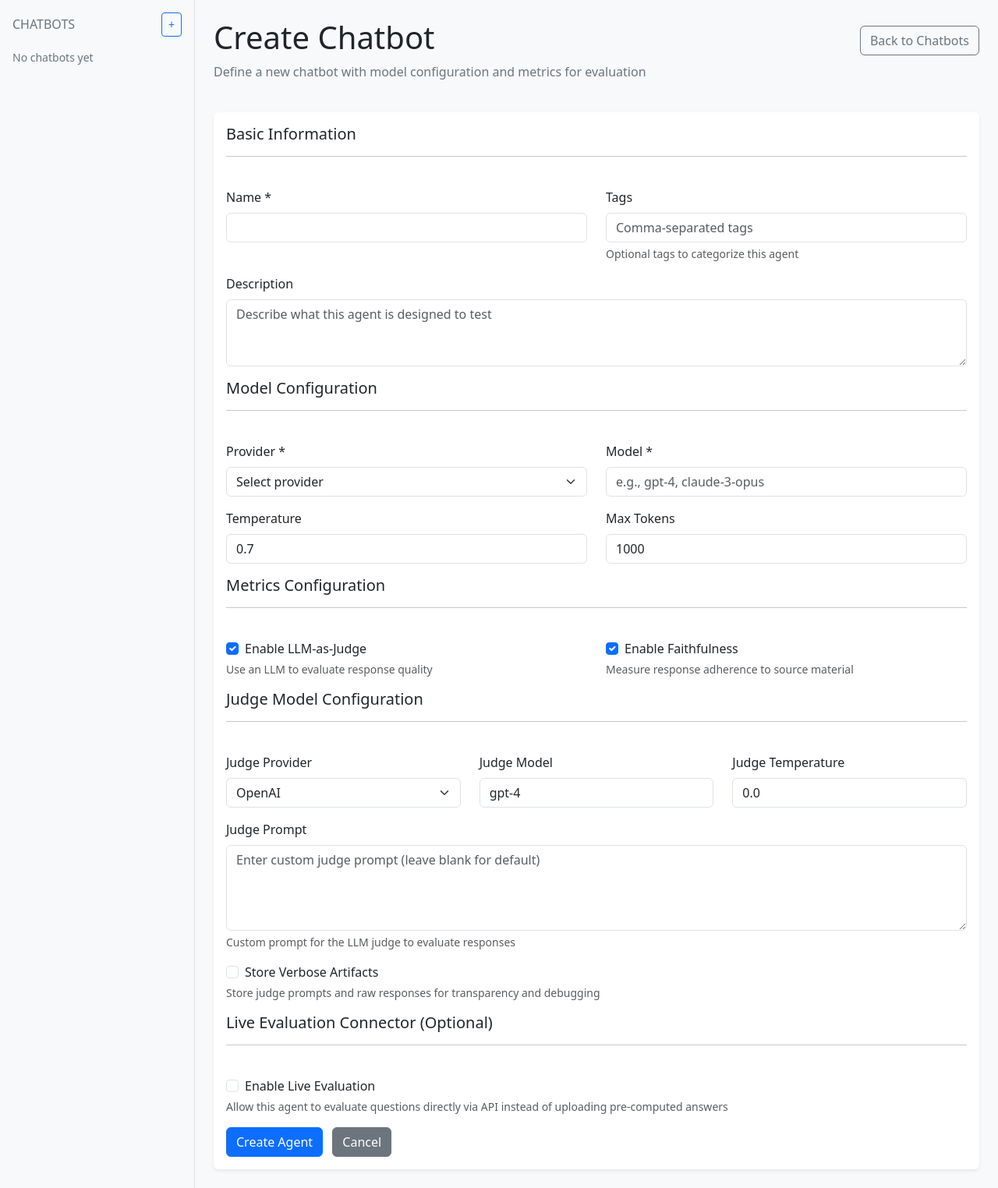
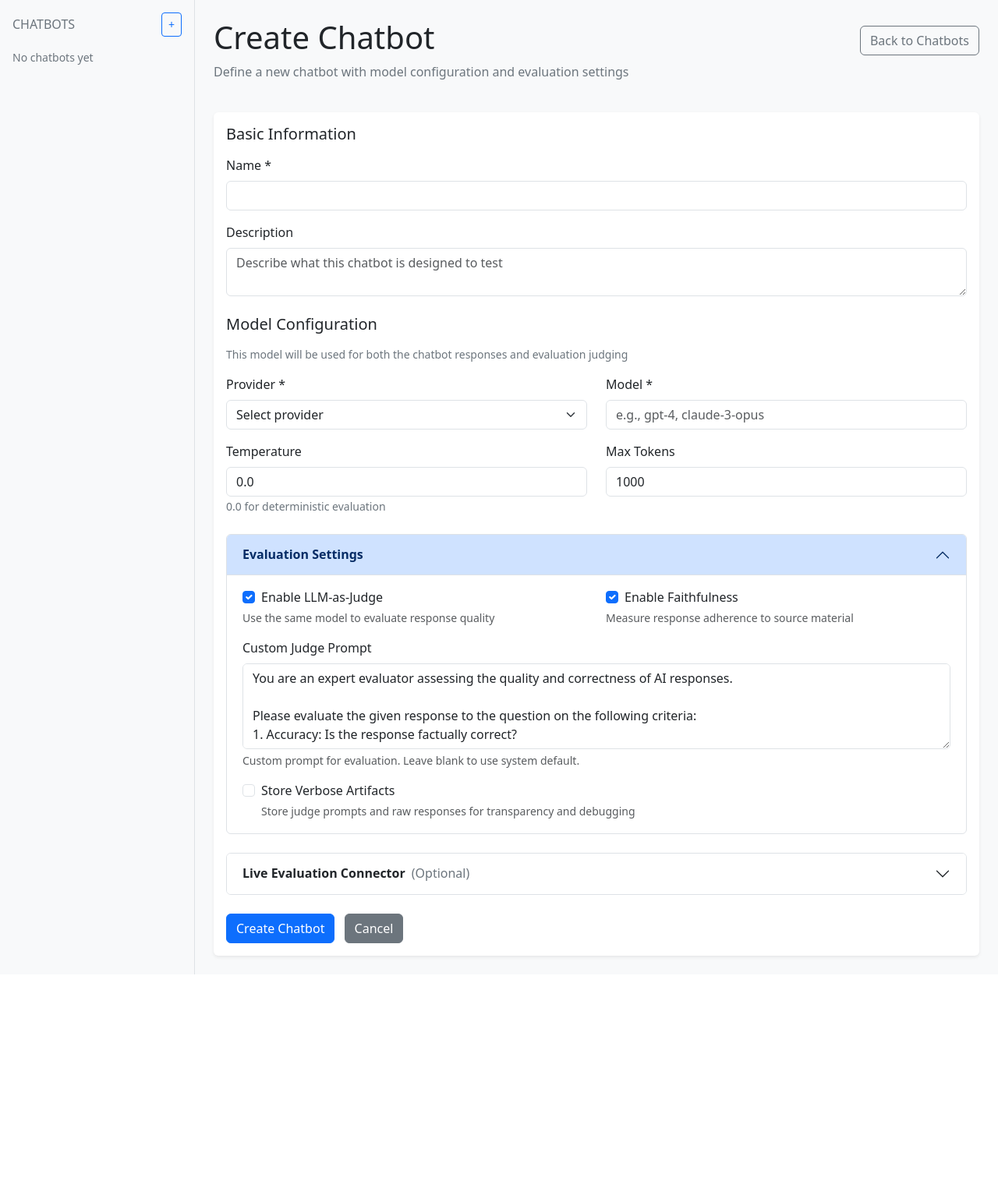
Before and after one commit to ravediamond/simple-eval, a FastAPI app: page /chatbots/new in a window 1280 px wide. Shown: the part 56-1580 px from the top of the page at 78% size. After the commit the page ends 1306 px from the top, so only its background shows below. Run offline with FastAPI, Linux system fonts and the light colour scheme; data that the repository does not hold is empty; some libraries are stand-ins or nearby versions.

Commit message:
feat: imorve the ux

```diff
--- a/app/main.py
+++ b/app/main.py
@@ -45,7 +45,7 @@ async def get_chatbots_list(db: Session = Depends(get_db)):
             "description": bot.description or "",
             "run_count": sum(len(v.runs) for v in bot.versions),
             "dataset_count": sum(len(v.reference_datasets) for v in bot.versions),
-            "latest_version": bot.versions[0].version if bot.versions else "1.0"
+            "latest_version": bot.versions[0].version_number if bot.versions else 1
         }
         for bot in chatbots
     ]
@@ -362,16 +362,12 @@ async def create_chatbot(
     request: Request,
     name: str = Form(...),
     description: str = Form(""),
-    tags: str = Form(""),
     model_provider: str = Form(...),
     model_name: str = Form(...),
-    temperature: float = Form(0.7),
+    temperature: float = Form(0.0),
     max_tokens: int = Form(1000),
     llm_as_judge_enabled: bool = Form(True),
     faithfulness_enabled: bool = Form(True),
-    judge_model_provider: str = Form("openai"),
-    judge_model_name: str = Form("gpt-4"),
-    judge_temperature: float = Form(0.0),
     judge_prompt: str = Form(""),
     # Connector fields
     connector_enabled: bool = Form(False),
@@ -385,21 +381,18 @@ async def create_chatbot(
     store_verbose_artifacts: bool = Form(False),
     db: Session = Depends(get_db)
 ):
-    """Create a new agent"""
+    """Create a new chatbot"""
     try:
-        # Parse tags
-        tag_list = [tag.strip() for tag in tags.split(",") if tag.strip()] if tags else []
-
-        # Create agent
+        # Create agent (no tags)
         agent = Agent(
             name=name,
             description=description,
-            tags=tag_list
+            tags=[]  # Remove tags support
         )
         db.add(agent)
         db.flush()  # Get the ID
 
-        # Create initial agent version
+        # Create unified model configuration (used for both chatbot and judge)
         model_config = {
             "provider": model_provider,
             "model": model_name,
@@ -407,18 +400,24 @@ async def create_chatbot(
             "max_tokens": max_tokens
         }
 
-        judge_model_config = {
-            "provider": judge_model_provider,
-            "model": judge_model_name,
-            "temperature": judge_temperature
-        }
+        # Use same model config for judge (no separate judge config needed)
+        judge_model_config = model_config.copy()
 
         default_thresholds = {
             "llm_as_judge": 0.8,
             "faithfulness": 0.8
         }
 
-        default_judge_prompt = judge_prompt or "Please evaluate the following response for quality and accuracy. Rate from 0 to 1 where 1 is excellent and 0 is poor."
+        # Default judge prompt
+        default_judge_prompt = judge_prompt or """You are an expert evaluator assessing the quality and correctness of AI responses.
+
+Please evaluate the given response to the question on the following criteria:
+1. Accuracy: Is the response factually correct?
+2. Completeness: Does it fully answer the question?
+3. Clarity: Is it well-written and understandable?
+4. Relevance: Does it directly address what was asked?
+
+Provide a score from 0 to 1 (where 1 is excellent and 0 is poor) and explain your reasoning."""
 
         # Configure connector if enabled
         connector_config_dict = None
--- a/templates/new_agent.html
+++ b/templates/new_agent.html
@@ -9,7 +9,7 @@
             <h1>Create Chatbot</h1>
             <a href="/chatbots" class="btn btn-outline-secondary">Back to Chatbots</a>
         </div>
-        <p class="text-muted">Define a new chatbot with model configuration and metrics for evaluation</p>
+        <p class="text-muted">Define a new chatbot with model configuration and evaluation settings</p>
     </div>
 </div>
 
@@ -23,47 +23,40 @@
 
                 <form method="post" action="/chatbots">
                     <!-- Basic Information -->
-                    <div class="row mb-4">
-                        <div class="col-12">
-                            <h5>Basic Information</h5>
-                            <hr>
-                        </div>
-                    </div>
+                    <div class="mb-4">
+                        <h5 class="mb-3">Basic Information</h5>
 
                         <div class="row mb-3">
-                        <div class="col-md-6">
+                            <div class="col-md-12">
                                 <label for="name" class="form-label">Name *</label>
                                 <input type="text" class="form-control" id="name" name="name" required>
-                        </div>
-                        <div class="col-md-6">
-                            <label for="tags" class="form-label">Tags</label>
-                            <input type="text" class="form-control" id="tags" name="tags" placeholder="Comma-separated tags">
-                            <div class="form-text">Optional tags to categorize this agent</div>
                             </div>
                         </div>
 
                         <div class="mb-3">
                             <label for="description" class="form-label">Description</label>
-                        <textarea class="form-control" id="description" name="description" rows="3" placeholder="Describe what this agent is designed to test"></textarea>
+                            <textarea class="form-control" id="description" name="description" rows="2" placeholder="Describe what this chatbot is designed to test"></textarea>
+                        </div>
                     </div>
 
                     <!-- Model Configuration -->
-                    <div class="row mb-4">
-                        <div class="col-12">
-                            <h5>Model Configuration</h5>
-                            <hr>
-                        </div>
-                    </div>
+                    <div class="mb-4">
+                        <h5 class="mb-3">Model Configuration</h5>
+                        <p class="text-muted small mb-3">This model will be used for both the chatbot responses and evaluation judging</p>
 
                         <div class="row mb-3">
                             <div class="col-md-6">
                                 <label for="model_provider" class="form-label">Provider *</label>
-                            <select class="form-select" id="model_provider" name="model_provider" required>
+                                <select class="form-select" id="model_provider" name="model_provider" required onchange="updateProviderDefaults()">
                                     <option value="">Select provider</option>
-                                <option value="openai">OpenAI</option>
-                                <option value="anthropic">Anthropic</option>
-                                <option value="azure">Azure OpenAI</option>
-                                <option value="google">Google</option>
+                                    <option value="litellm_openai">OpenAI</option>
+                                    <option value="litellm_anthropic">Anthropic</option>
+                                    <option value="litellm_google">Google</option>
+                                    <option value="litellm_aws">AWS Bedrock</option>
+                                    <option value="litellm_azure">Azure OpenAI</option>
+                                    <option value="litellm_ollama">Ollama (Local)</option>
+                                    <option value="openai">OpenAI (Direct)</option>
+                                    <option value="http">Custom HTTP</option>
                                 </select>
                             </div>
                             <div class="col-md-6">
@@ -75,22 +68,26 @@
                         <div class="row mb-3">
                             <div class="col-md-6">
                                 <label for="temperature" class="form-label">Temperature</label>
-                            <input type="number" class="form-control" id="temperature" name="temperature" step="0.1" min="0" max="2" value="0.7">
+                                <input type="number" class="form-control" id="temperature" name="temperature" step="0.1" min="0" max="2" value="0.0">
+                                <small class="form-text text-muted">0.0 for deterministic evaluation</small>
                             </div>
                             <div class="col-md-6">
                                 <label for="max_tokens" class="form-label">Max Tokens</label>
                                 <input type="number" class="form-control" id="max_tokens" name="max_tokens" min="1" value="1000">
                             </div>
                         </div>
-
-                    <!-- Metrics Configuration -->
-                    <div class="row mb-4">
-                        <div class="col-12">
-                            <h5>Metrics Configuration</h5>
-                            <hr>
-                        </div>
                     </div>
 
+                    <!-- Evaluation Settings (Collapsible) -->
+                    <div class="accordion mb-4" id="evaluationAccordion">
+                        <div class="accordion-item">
+                            <h2 class="accordion-header">
+                                <button class="accordion-button" type="button" data-bs-toggle="collapse" data-bs-target="#evaluationSettings">
+                                    <strong>Evaluation Settings</strong>
+                                </button>
+                            </h2>
+                            <div id="evaluationSettings" class="accordion-collapse collapse show" data-bs-parent="#evaluationAccordion">
+                                <div class="accordion-body">
                                     <div class="row mb-3">
                                         <div class="col-md-6">
                                             <div class="form-check">
@@ -99,7 +96,7 @@
                                                     Enable LLM-as-Judge
                                                 </label>
                                             </div>
-                            <div class="form-text">Use an LLM to evaluate response quality</div>
+                                            <div class="form-text">Use the same model to evaluate response quality</div>
                                         </div>
                                         <div class="col-md-6">
                                             <div class="form-check">
@@ -112,58 +109,42 @@
                                         </div>
                                     </div>
 
-                    <!-- Judge Model Configuration -->
-                    <div class="row mb-4">
-                        <div class="col-12">
-                            <h5>Judge Model Configuration</h5>
-                            <hr>
-                        </div>
+                                    <div class="mb-3">
+                                        <label for="judge_prompt" class="form-label">Custom Judge Prompt</label>
+                                        <textarea class="form-control" id="judge_prompt" name="judge_prompt" rows="4" placeholder="Leave blank to use default judge prompt from LLM configurations">You are an expert evaluator assessing the quality and correctness of AI responses.
+
+Please evaluate the given response to the question on the following criteria:
+1. Accuracy: Is the response factually correct?
+2. Completeness: Does it fully answer the question?
+3. Clarity: Is it well-written and understandable?
+4. Relevance: Does it directly address what was asked?
+
+Provide a score from 0 to 1 (where 1 is excellent and 0 is poor) and explain your reasoning.</textarea>
+                                        <div class="form-text">Custom prompt for evaluation. Leave blank to use system default.</div>
                                     </div>
 
-                    <div class="row mb-3">
-                        <div class="col-md-4">
-                            <label for="judge_model_provider" class="form-label">Judge Provider</label>
-                            <select class="form-select" id="judge_model_provider" name="judge_model_provider">
-                                <option value="openai" selected>OpenAI</option>
-                                <option value="anthropic">Anthropic</option>
-                                <option value="azure">Azure OpenAI</option>
-                                <option value="google">Google</option>
-                            </select>
-                        </div>
-                        <div class="col-md-4">
-                            <label for="judge_model_name" class="form-label">Judge Model</label>
-                            <input type="text" class="form-control" id="judge_model_name" name="judge_model_name" value="gpt-4">
-                        </div>
-                        <div class="col-md-4">
-                            <label for="judge_temperature" class="form-label">Judge Temperature</label>
-                            <input type="number" class="form-control" id="judge_temperature" name="judge_temperature" step="0.1" min="0" max="2" value="0.0">
-                        </div>
-                    </div>
-
-                    <div class="mb-3">
-                        <label for="judge_prompt" class="form-label">Judge Prompt</label>
-                        <textarea class="form-control" id="judge_prompt" name="judge_prompt" rows="4" placeholder="Enter custom judge prompt (leave blank for default)"></textarea>
-                        <div class="form-text">Custom prompt for the LLM judge to evaluate responses</div>
-                    </div>
-
-                    <div class="mb-3">
                                     <div class="form-check">
                                         <input class="form-check-input" type="checkbox" id="store_verbose_artifacts" name="store_verbose_artifacts">
                                         <label class="form-check-label" for="store_verbose_artifacts">
                                             Store Verbose Artifacts
                                         </label>
-                        </div>
                                         <div class="form-text">Store judge prompts and raw responses for transparency and debugging</div>
                                     </div>
-
-                    <!-- Connector Configuration -->
-                    <div class="row mb-4">
-                        <div class="col-12">
-                            <h5>Live Evaluation Connector (Optional)</h5>
-                            <hr>
+                                </div>
+                            </div>
                         </div>
                     </div>
 
+                    <!-- Live Evaluation (Collapsible) -->
+                    <div class="accordion mb-4" id="connectorAccordion">
+                        <div class="accordion-item">
+                            <h2 class="accordion-header">
+                                <button class="accordion-button collapsed" type="button" data-bs-toggle="collapse" data-bs-target="#connectorSettings">
+                                    <strong>Live Evaluation Connector</strong> <span class="text-muted ms-2">(Optional)</span>
+                                </button>
+                            </h2>
+                            <div id="connectorSettings" class="accordion-collapse collapse" data-bs-parent="#connectorAccordion">
+                                <div class="accordion-body">
                                     <div class="mb-3">
                                         <div class="form-check">
                                             <input class="form-check-input" type="checkbox" id="connector_enabled" name="connector_enabled" onchange="toggleConnectorConfig()">
@@ -171,7 +152,7 @@
                                                 Enable Live Evaluation
                                             </label>
                                         </div>
-                        <div class="form-text">Allow this agent to evaluate questions directly via API instead of uploading pre-computed answers</div>
+                                        <div class="form-text">Allow this chatbot to evaluate questions directly via API instead of uploading pre-computed answers</div>
                                     </div>
 
                                     <div id="connector_config" style="display: none;">
@@ -179,7 +160,10 @@
                                             <div class="col-md-6">
                                                 <label for="connector_type" class="form-label">Connector Type</label>
                                                 <select class="form-select" id="connector_type" name="connector_type">
-                                    <option value="openai">OpenAI Compatible</option>
+                                                    <option value="litellm_openai">LiteLLM OpenAI</option>
+                                                    <option value="litellm_anthropic">LiteLLM Anthropic</option>
+                                                    <option value="litellm_ollama">LiteLLM Ollama</option>
+                                                    <option value="openai">OpenAI (Direct)</option>
                                                     <option value="http">Generic HTTP</option>
                                                 </select>
                                             </div>
@@ -224,12 +208,16 @@
 
                                         <div id="connection_test_result" class="alert" style="display: none;"></div>
                                     </div>
+                                </div>
+                            </div>
+                        </div>
+                    </div>
 
                     <!-- Submit -->
                     <div class="row">
                         <div class="col-12">
-                            <button type="submit" class="btn btn-primary">Create Agent</button>
-                            <a href="/agents" class="btn btn-secondary ms-2">Cancel</a>
+                            <button type="submit" class="btn btn-primary">Create Chatbot</button>
+                            <a href="/chatbots" class="btn btn-secondary ms-2">Cancel</a>
                         </div>
                     </div>
                 </form>
@@ -239,6 +227,40 @@
 </div>
 
 <script>
+// Provider defaults
+const providerDefaults = {
+    'litellm_openai': {
+        model_name: 'gpt-3.5-turbo'
+    },
+    'litellm_anthropic': {
+        model_name: 'claude-3-haiku-20240307'
+    },
+    'litellm_google': {
+        model_name: 'gemini-pro'
+    },
+    'litellm_aws': {
+        model_name: 'anthropic.claude-3-haiku-20240307-v1:0'
+    },
+    'litellm_azure': {
+        model_name: 'azure/gpt-35-turbo'
+    },
+    'litellm_ollama': {
+        model_name: 'ollama/llama2'
+    },
+    'openai': {
+        model_name: 'gpt-3.5-turbo'
+    }
+};
+
+function updateProviderDefaults() {
+    const provider = document.getElementById('model_provider').value;
+    const defaults = providerDefaults[provider];
+
+    if (defaults) {
+        document.getElementById('model_name').value = defaults.model_name;
+    }
+}
+
 // Connector configuration functions
 function toggleConnectorConfig() {
     const enabled = document.getElementById('connector_enabled').checked;
```
Also changed, not shown: migrate_db.py (+10 -0 lines), data/simple_eval.db (deleted), 2 other files. Lines whose indentation alone changed are shown as unchanged.
